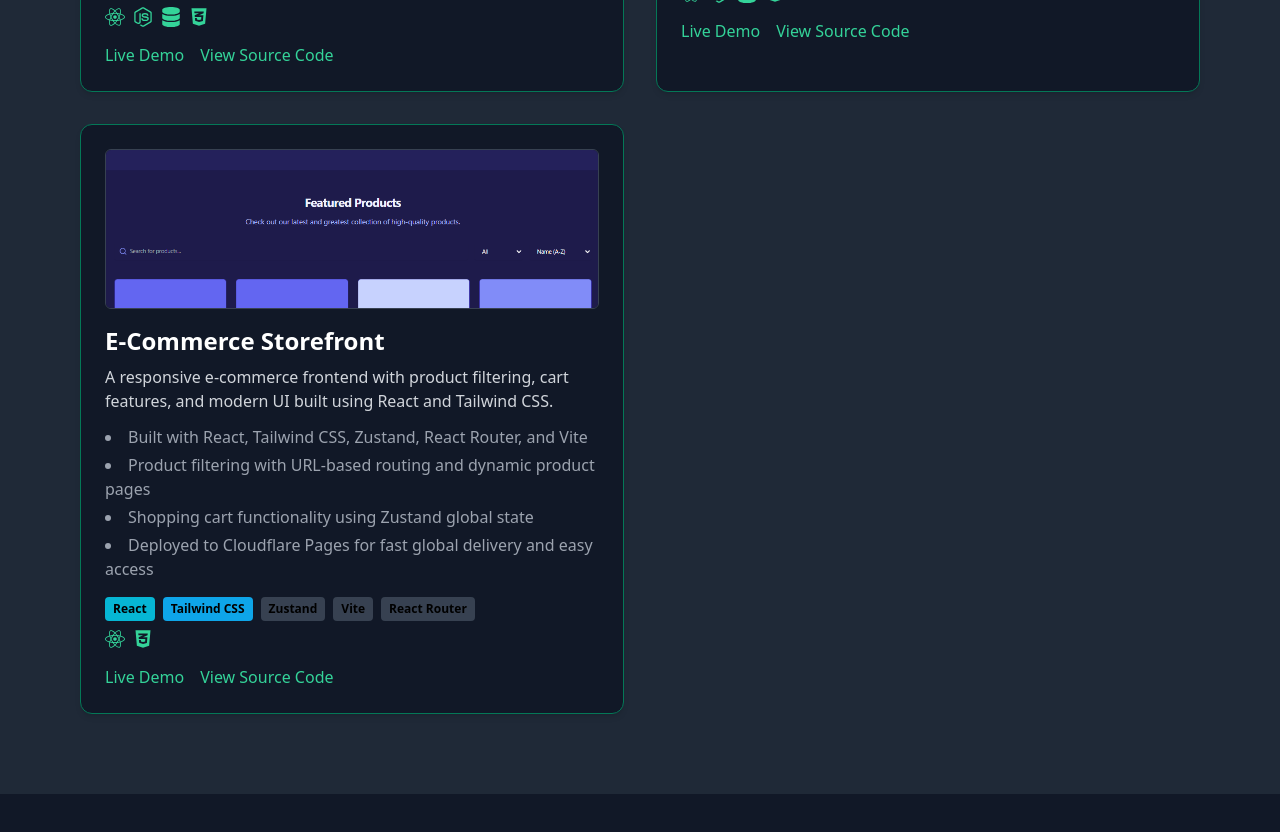
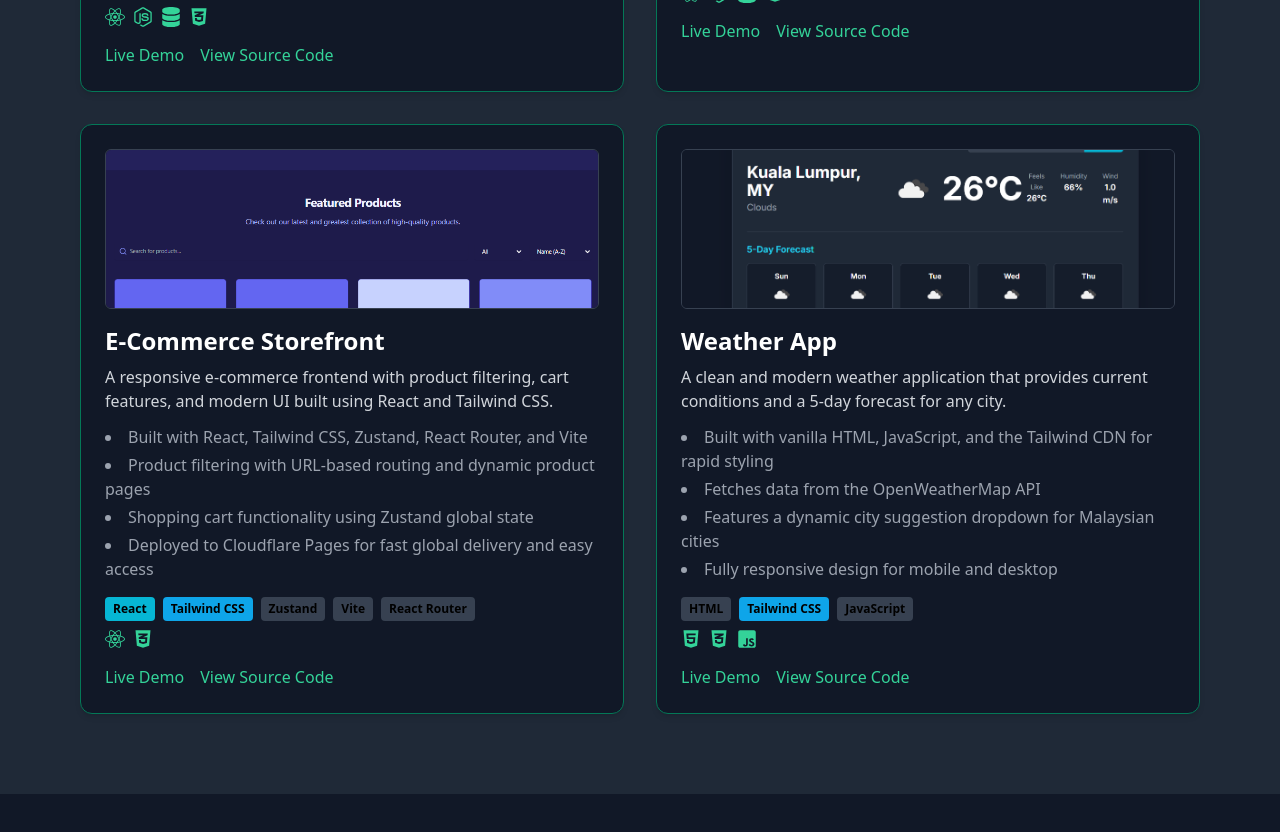
Before and after one commit to mirulasyrani/portfolio-site, a React (Vite) app: page / in a window 1280 px wide. Shown: the part 2920-3752 px from the top of the page. Built offline with nearby package versions, Linux system fonts and the light colour scheme.

Commit message:
Updated weather app

```diff
--- a/src/data/projectsData.ts
+++ b/src/data/projectsData.ts
@@ -1,4 +1,4 @@
-import { FaReact, FaNodeJs, FaDatabase, FaCss3Alt } from "react-icons/fa";
+import { FaReact, FaNodeJs, FaDatabase, FaCss3Alt, FaHtml5, FaJsSquare } from "react-icons/fa";
 import type { ComponentType } from "react";
 
 // ✅ Image imports
@@ -15,6 +15,9 @@ import trackerLogin from "../assets/images/recruitment-tracker-login.png";
 import ecommerceImg1 from "../assets/images/ecommercestorefront-1.png";
 import ecommerceImg2 from "../assets/images/ecommercestorefront-2.png";
 import ecommerceImg3 from "../assets/images/ecommercestorefront-3.png";
+// ✅ Import the new weather app images
+import weatherApp1 from "../assets/images/weather-app-1.png";
+import weatherApp2 from "../assets/images/weather-app-2.png";
 
 
 // ✅ Type definition for each project
@@ -121,4 +124,23 @@ export const projectsData: Project[] = [
     github: "https://github.com/mirulasyrani/ecommerce-store.git",
     demo: "https://ecommerce-store-3w9.pages.dev/",
   },
+  // --- Weather App Project moved to the bottom ---
+  {
+    id: 6,
+    title: "Weather App",
+    description:
+      "A clean and modern weather application that provides current conditions and a 5-day forecast for any city.",
+    details: [
+      "Built with vanilla HTML, JavaScript, and the Tailwind CDN for rapid styling",
+      "Fetches data from the OpenWeatherMap API",
+      "Features a dynamic city suggestion dropdown for Malaysian cities",
+      "Fully responsive design for mobile and desktop",
+    ],
+    tech: ["HTML", "Tailwind CSS", "JavaScript"],
+    image: weatherApp1,
+    images: [weatherApp1, weatherApp2],
+    icons: [FaHtml5, FaCss3Alt, FaJsSquare],
+    github: "https://github.com/mirulasyrani/weather-app-MY.git",
+    demo: "https://weather-app-my.pages.dev/",
+  },
 ];
```
Also changed, not shown: src/assets/images/weather-app-1.png (added), src/assets/images/weather-app-2.png (added).
